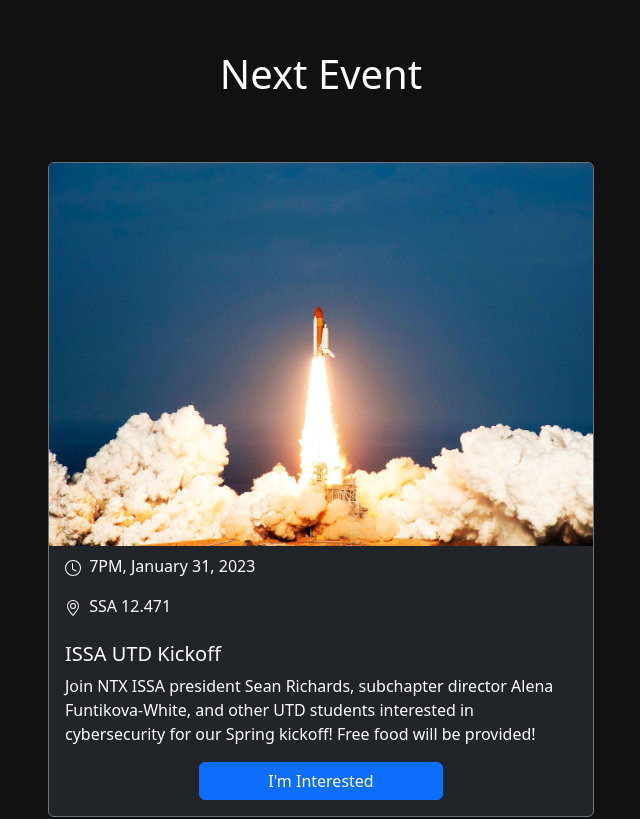
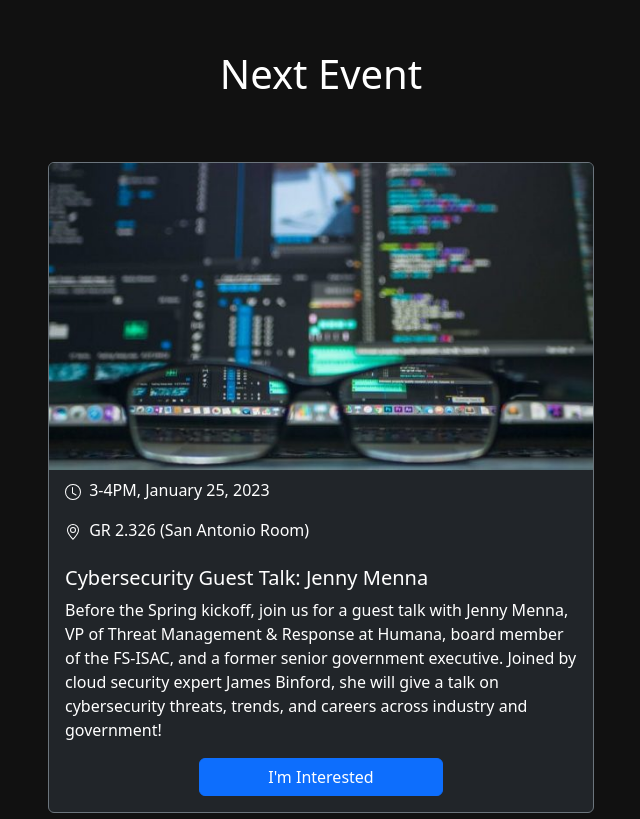
Before and after one commit to la-bala/issa-utd, a Vue app: page / in a window 1280 px wide. Shown: the part 1400-2219 px from the top of the page, without its empty margins (319-959 px from the left). Built offline with nearby package versions, Linux system fonts and the light colour scheme.

Commit message:
added Jenny Menna talk

```diff
--- a/src/components/NextEvent.vue
+++ b/src/components/NextEvent.vue
@@ -17,6 +17,34 @@ export default {
             <h2 class="section-heading">Next Event</h2>
         </div>
         <div class="row justify-content-center">
+            <div class="py-4 col-md-8 col-xl-6">
+                <div class="card bg-dark text-white border border-secondary">
+                    <img class="card-img-top" src="../assets/cybertrends.jpeg" alt="Cybersecurity stock photo">
+                    <ul class="list-group list-group-flush border border-0">
+                            <li class="list-group-item border border-0 bg-dark text-white">
+                                <ClockIcon :size="16"/>
+                                <span class="ms-1"> 3-4PM, January 25, 2023</span>
+                            </li>
+                            <li class="list-group-item border border-0 bg-dark text-white" id="meetingLocation">
+                                <LocationIcon :size="16"/>
+                                <span class="ms-1"> GR 2.326 (San Antonio Room)</span>
+                            </li>
+                        </ul>
+                    <div class="d-flex flex-column card-body">
+                        <h5 class="card-title">Cybersecurity Guest Talk: Jenny Menna</h5>
+                        <p class="card-text">
+                            Before the Spring kickoff, join us for a guest talk with Jenny Menna, VP of Threat Management & Response at Humana, board member of the FS-ISAC, and a former senior government executive. Joined by cloud security expert James Binford, she will give a talk on cybersecurity threats, trends, and careers across industry and government!
+                        </p>
+                        <div class="row justify-content-center">
+                            <div class="col-6">
+                                <a class="btn btn-primary" href="https://forms.gle/ia2mQmjxkFjtSsSB9" target="_blank" rel="noopener noreferrer" role="button">I'm Interested</a>
+                            </div>
+                        </div>
+                    </div>
+                </div>
+            </div>
+        </div>
+        <div hidden class="row justify-content-center">
             <div class="py-4 col-md-8 col-xl-6">
                 <div class="card bg-dark text-white border border-secondary">
                     <img class="card-img-top" src="../assets/launch.jpg" alt="Meeting image placeholder">
--- a/src/components/UpcomingEvents.vue
+++ b/src/components/UpcomingEvents.vue
@@ -7,12 +7,27 @@
             <div class="card text-white ps-2">
                 <div class="row g-0" style="height:100%">
                     <div class="col-4 my-auto">
+                        <img src="../assets/cybertrends.jpeg" class="img-fluid rounded" alt="Cybersecurity stock photo">
+                    </div>
+                    <div class="col-8">
+                        <div class="card-body">
+                            <h5 class="card-title fw-bold">Cybersecurity Guest Talk: Jenny Menna</h5>
+                            <p class="card-text">Before the kickoff, join us for a guest talk with Jenny Menna, VP of Threat Management & Response at Humana, board member of the FS-ISAC, and a former senior government executive. Joined by cloud security expert James Binford, she will give a talk on cybersecurity threats, trends, and careers across industry and government! Jan 25, 2023, 3-4PM in GR 2.326 (San Antonio Room).</p>
+                        </div>
+                    </div>
+                </div>
+            </div>
+        </div>
+        <div class="col-lg-6">
+            <div class="card text-white ps-2">
+                <div class="row g-0" style="height:100%">
+                    <div class="col-4 my-auto">
                         <img src="../assets/launch.jpg" class="img-fluid rounded" alt="ISSA kickoff picture">
                     </div>
                     <div class="col-8">
                         <div class="card-body">
                             <h5 class="card-title fw-bold">ISSA UTD Kickoff</h5>
-                            <p class="card-text">Join NTX ISSA president Sean Richards, subchapter director Alena Funtikova-White, and other UTD students interested in cybersecurity for our Spring kickoff! Free food will be provided!</p>
+                            <p class="card-text">Join NTX ISSA president Sean Richards, subchapter director Alena Funtikova-White, and other UTD students interested in cybersecurity for our Spring kickoff! Free food will be provided! Jan 31, 2023, 7PM in SSA 12.471.</p>
                         </div>
                     </div>
                 </div>
```
Also changed, not shown: src/assets/cybertrends.jpeg (added).
